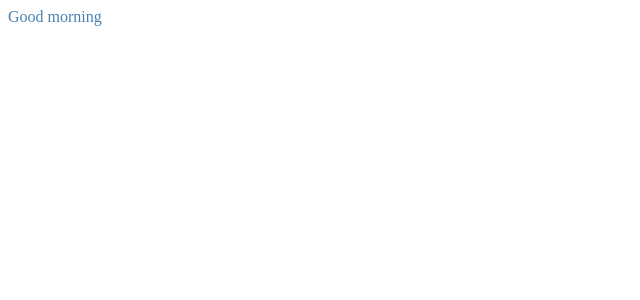
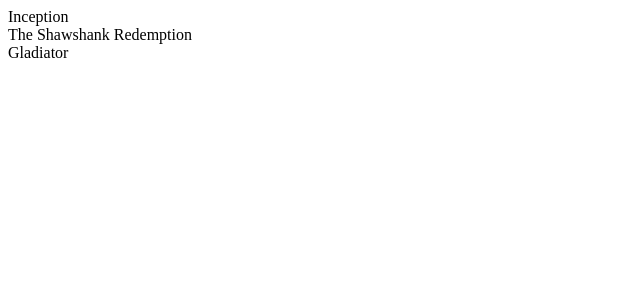
Before and after one commit to Joon-Bug5/myFlix-client, a React (Vite) app: page / in a window 1280 px wide. Shown: the top 300 px of the page, without its empty margins (0-640 px from the left). Built offline with nearby package versions, Linux system fonts and the light colour scheme.

Commit message:
Created mainview,moviecard,movieview

```diff
--- /dev/null
+++ b/src/components/main-view/main-view.jsx
@@ -0,0 +1,43 @@
+import React from 'react';
+import { MovieCard } from '../movie-card/movie-card';
+import { MovieView } from '../movie-view/movie-view';
+
+export class MainView extends React.Component {
+
+  constructor() {
+    super();
+    this.state = {
+      movies: [
+        {_id: 1, Title: 'Inception', Description: 'desc1...', ImagePath: '...'},
+        {_id: 2, Title: 'The Shawshank Redemption', Description: 'desc2...', ImagePath: '...'},
+        {_id: 3, Title: 'Gladiator', Description: 'desc3...', ImagePath: '...'}
+      ],
+      selectedMovie: null
+    };
+  }
+
+  setSelectedMovie(newSelectedMovie) {
+    this.setState({
+      selectedMovie: newSelectedMovie
+    });
+  }
+
+  render() { // Render can only have one root element
+    const {movies, selectedMovie} = this.state;
+
+    if (movies.length === 0) return <div className = "main-view">Ths list is empty!</div>
+
+    return (
+      <div className="main-view">
+        {selectedMovie
+          ? <MovieView movie={selectedMovie} onBackClick={newSelectedMovie => { this.setSelectedMovie(newSelectedMovie); }}/>
+          : movies.map(movie => (
+            <MovieCard key={movie._id} movie={movie} onMovieClick={(movie) => { this.setSelectedMovie(movie) }}/>
+          ))
+        }
+        </div>
+      );
+    }
+  }
+
+// to have another root element in render(), need to close div as below and make seperate div for button
--- /dev/null
+++ b/src/components/movie-card/movie-card.jsx
@@ -0,0 +1,8 @@
+import React from 'react';
+
+export class MovieCard extends React.Component {
+  render() {
+    const {movie, onMovieClick} = this.props;
+    return <div className="movie-card" onClick={() => { onMovieClick(movie); }}>{movie.Title}</div>;
+  }
+}
--- /dev/null
+++ b/src/components/movie-view/movie-view.jsx
@@ -0,0 +1,25 @@
+import React from 'react';
+
+export class MovieView extends React.Component {
+
+  render() {
+    const { movie, onBackClick } = this.props;
+
+    return (
+      <div className="movie-view">
+        <div className="movie-poster">
+          <img src={movie.ImagePath} />
+        </div>
+        <div className="movie-title">
+          <span className="label">Title: </span>
+          <span className="value">{movie.Title}</span>
+        </div>
+        <div className="movie-description">
+          <span className="label">Description: </span>
+          <span className="value">{movie.Description}</span>
+        </div>
+        <button onClick={() => { onBackClick(null); }}>Back</button>
+      </div>
+    );
+  }
+}
--- a/src/index.jsx
+++ b/src/index.jsx
@@ -1,5 +1,6 @@
 import React from 'react';
 import ReactDOM from 'react-dom';
+import { MainView } from './components/main-view/main-view';
 
 // Import statement to indicate that you need to bundle `./index.scss`
 import './index.scss';
@@ -8,9 +9,7 @@
 class MyFlixApplication extends React.Component {
   render() {
     return (
-      <div className="my-flix">
-        <div>Good morning</div>
-      </div>
+      <MainView />
     );
   }
 }
```
Also changed, not shown: 2 other files (tests, documents, lock files or other folders).
